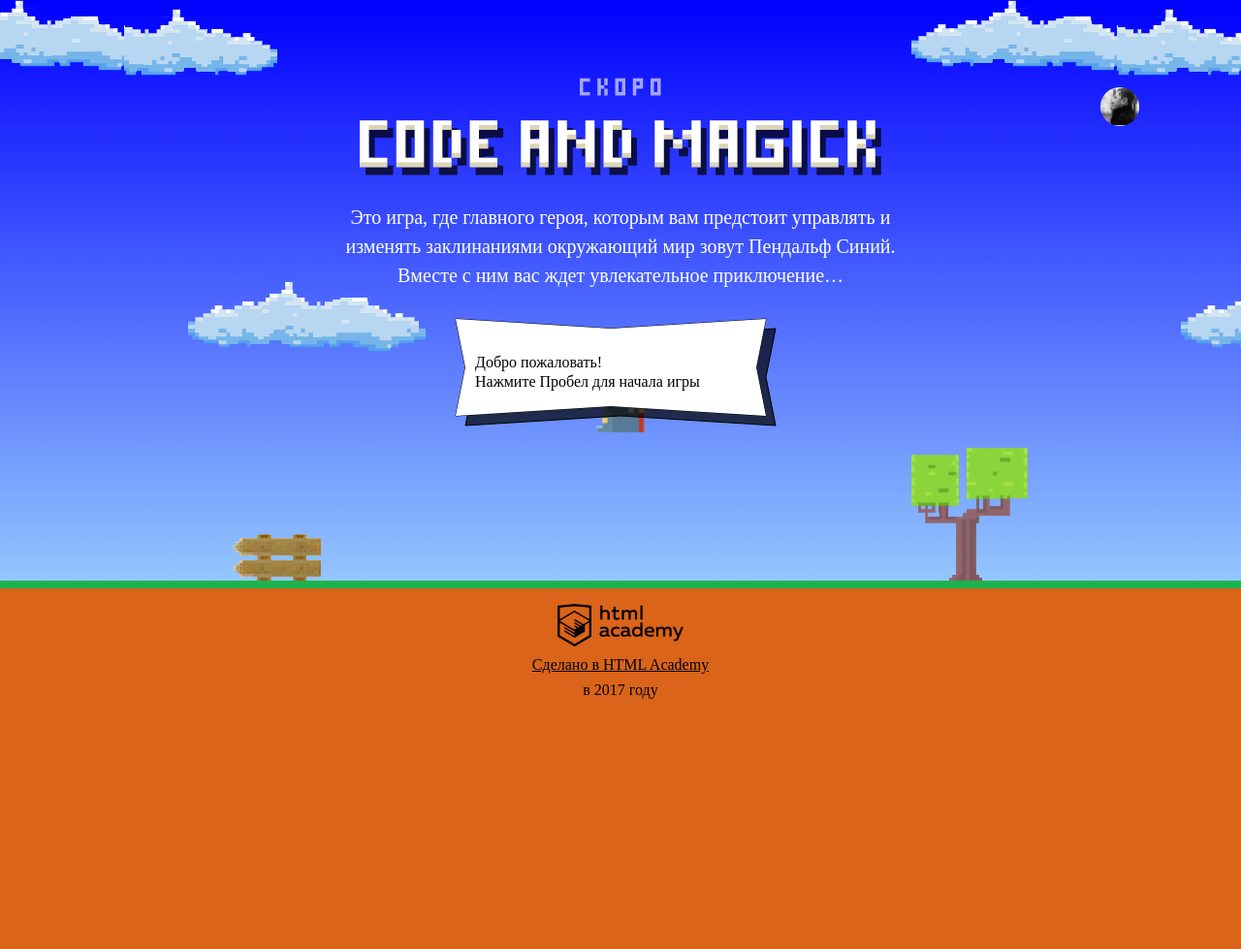
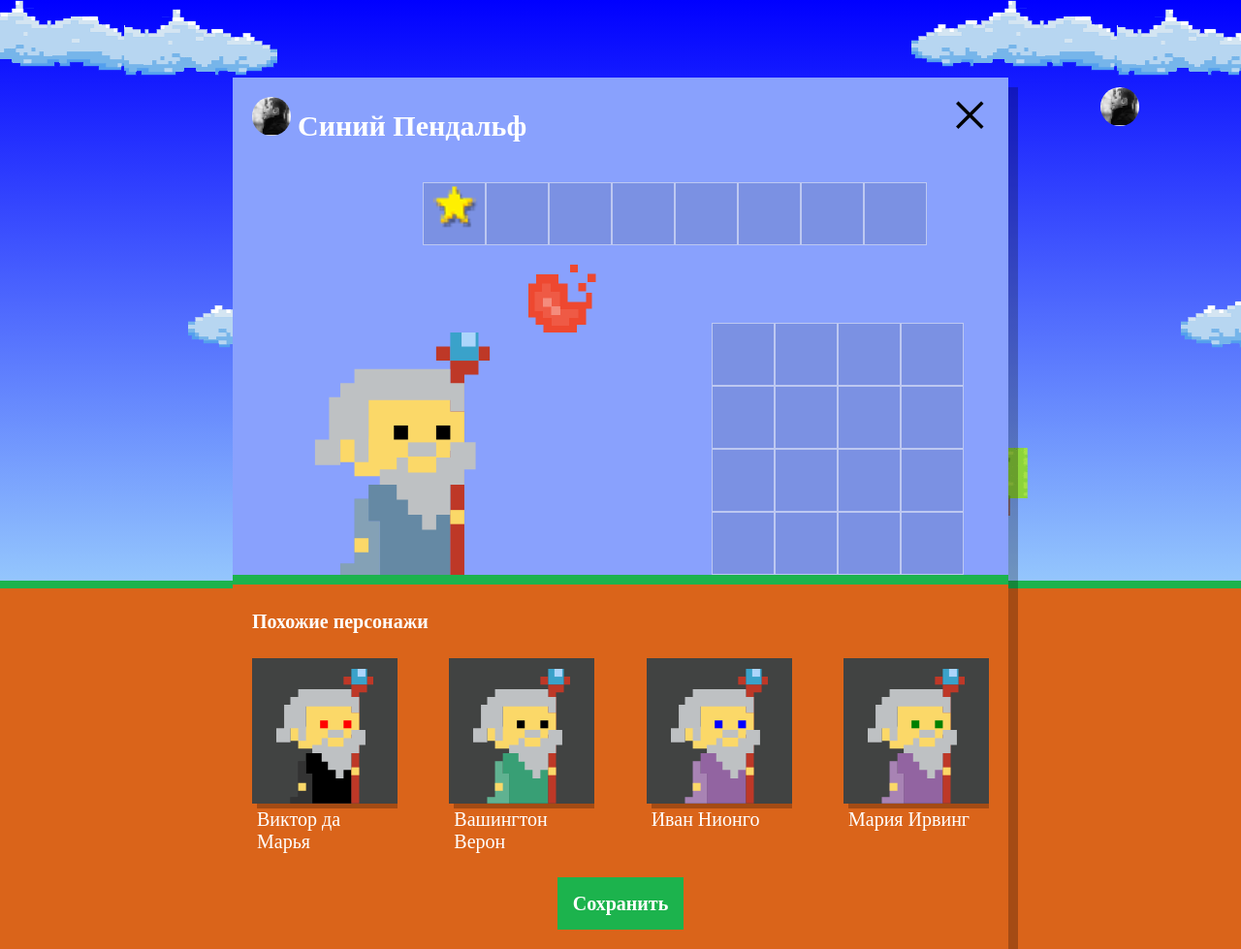
Before and after one commit to VShishova/1006507-code-and-magick-18, a website: page index.html in a window 1280 px wide. Shown: the whole page at 97% size. Before the commit the page ends 800 px from the top, so only its background shows below. Drawn offline with Linux system fonts and the light colour scheme; a web font is replaced by a local one.

Commit message:
Генерирует магов на основании шаблонов

```diff
--- a/index.html
+++ b/index.html
@@ -198,6 +198,7 @@
     return height/3-getWizardHeight()/2 ;
   };
 </script>
+<script src="js/setup.js"></script>
 <script src="js/stat.js"></script>
 <script src="js/game.js"></script>
 
--- /dev/null
+++ b/js/setup.js
@@ -0,0 +1,58 @@
+'use strict';
+
+var WIZARD_NAMES = ['Иван', 'Хуан Себастьян', 'Мария', 'Кристоф', 'Виктор', 'Юлия', 'Люпита', 'Вашингтон'];
+var WIZARD_SURNAMES = ['да Марья', 'Верон', 'Мирабелла', 'Вальц', 'Онопко', 'Топольницкая', 'Нионго', 'Ирвинг'];
+var WIZARD_COAT_COLORS = ['rgb(101, 137, 164)', 'rgb(241, 43, 107)', 'rgb(146, 100, 161)', 'rgb(56, 159, 117)', 'rgb(215, 210, 55)', 'rgb(0, 0, 0)'];
+var WIZARD_EYES_COLORS = ['black', 'red', 'blue', 'yellow', 'green'];
+
+var setupDialog = document.querySelector('.setup');
+setupDialog.classList.remove('hidden');
+
+var similarListElement = setupDialog.querySelector('.setup-similar-list');
+var similarWizardTemplate = document.querySelector('#similar-wizard-template').content.querySelector('.setup-similar-item');
+var fragment = document.createDocumentFragment();
+
+var getRandomElement = function (arr) {
+  var randomElement = Math.floor(Math.random() * arr.length);
+  return arr[randomElement];
+};
+
+var wizards = [
+  {
+    name: getRandomElement(WIZARD_NAMES) + ' ' + getRandomElement(WIZARD_SURNAMES),
+    coatColor: getRandomElement(WIZARD_COAT_COLORS),
+    eyesColor: getRandomElement(WIZARD_EYES_COLORS)
+  },
+  {
+    name: getRandomElement(WIZARD_NAMES) + ' ' + getRandomElement(WIZARD_SURNAMES),
+    coatColor: getRandomElement(WIZARD_COAT_COLORS),
+    eyesColor: getRandomElement(WIZARD_EYES_COLORS)
+  },
+  {
+    name: getRandomElement(WIZARD_NAMES) + ' ' + getRandomElement(WIZARD_SURNAMES),
+    coatColor: getRandomElement(WIZARD_COAT_COLORS),
+    eyesColor: getRandomElement(WIZARD_EYES_COLORS)
+  },
+  {
+    name: getRandomElement(WIZARD_NAMES) + ' ' + getRandomElement(WIZARD_SURNAMES),
+    coatColor: getRandomElement(WIZARD_COAT_COLORS),
+    eyesColor: getRandomElement(WIZARD_EYES_COLORS)
+  }
+];
+
+var renderWizard = function (wizard) {
+  var wizardElement = similarWizardTemplate.cloneNode(true);
+
+  wizardElement.querySelector('.setup-similar-label').textContent = wizard.name;
+  wizardElement.querySelector('.wizard-coat').style.fill = wizard.coatColor;
+  wizardElement.querySelector('.wizard-eyes').style.fill = wizard.eyesColor;
+
+  return wizardElement;
+};
+
+for (var i = 0; i < wizards.length; i++) {
+  fragment.appendChild(renderWizard(wizards[i]));
+}
+similarListElement.appendChild(fragment);
+
+setupDialog.querySelector('.setup-similar').classList.remove('hidden');
```
